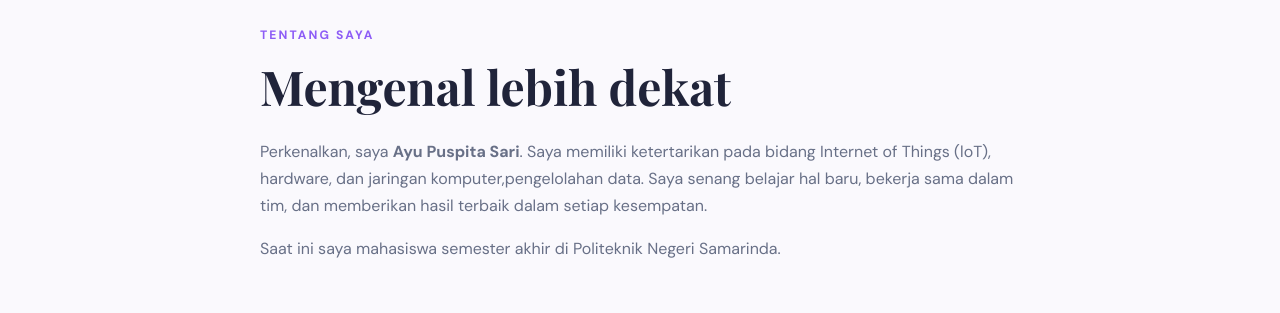
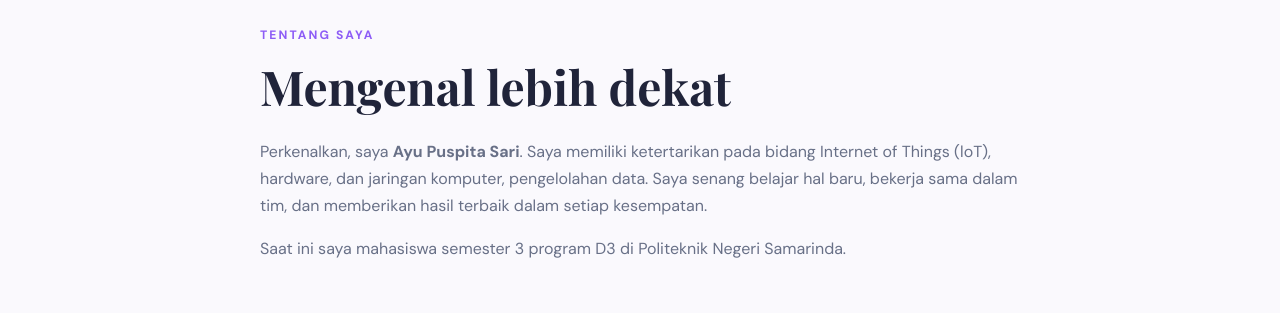
Before and after one commit to ayupu/portfolio-ayu-puspita-sari, a plain HTML site: page index.html in a window 1280 px wide. Shown: the part 780-1093 px from the top of the page. Drawn offline with nearby package versions, Linux system fonts and the light colour scheme.

Commit message:
Update index.html

```diff
--- a/index.html
+++ b/index.html
@@ -46,8 +46,8 @@
       <div class="container narrow">
         <p class="eyebrow">TENTANG SAYA</p>
         <h2>Mengenal lebih dekat</h2>
-        <p>Perkenalkan, saya <strong>Ayu Puspita Sari</strong>. Saya memiliki ketertarikan pada bidang Internet of Things (loT), hardware, dan jaringan komputer,pengelolahan data. Saya senang belajar hal baru, bekerja sama dalam tim, dan memberikan hasil terbaik dalam setiap kesempatan.</p>
-        <p>Saat ini saya mahasiswa semester akhir di Politeknik Negeri Samarinda.</p>
+        <p>Perkenalkan, saya <strong>Ayu Puspita Sari</strong>. Saya memiliki ketertarikan pada bidang Internet of Things (loT), hardware, dan jaringan komputer, pengelolahan data. Saya senang belajar hal baru, bekerja sama dalam tim, dan memberikan hasil terbaik dalam setiap kesempatan.</p>
+        <p>Saat ini saya mahasiswa semester 3 program D3 di Politeknik Negeri Samarinda.</p>
       </div>
     </section>
 
```
